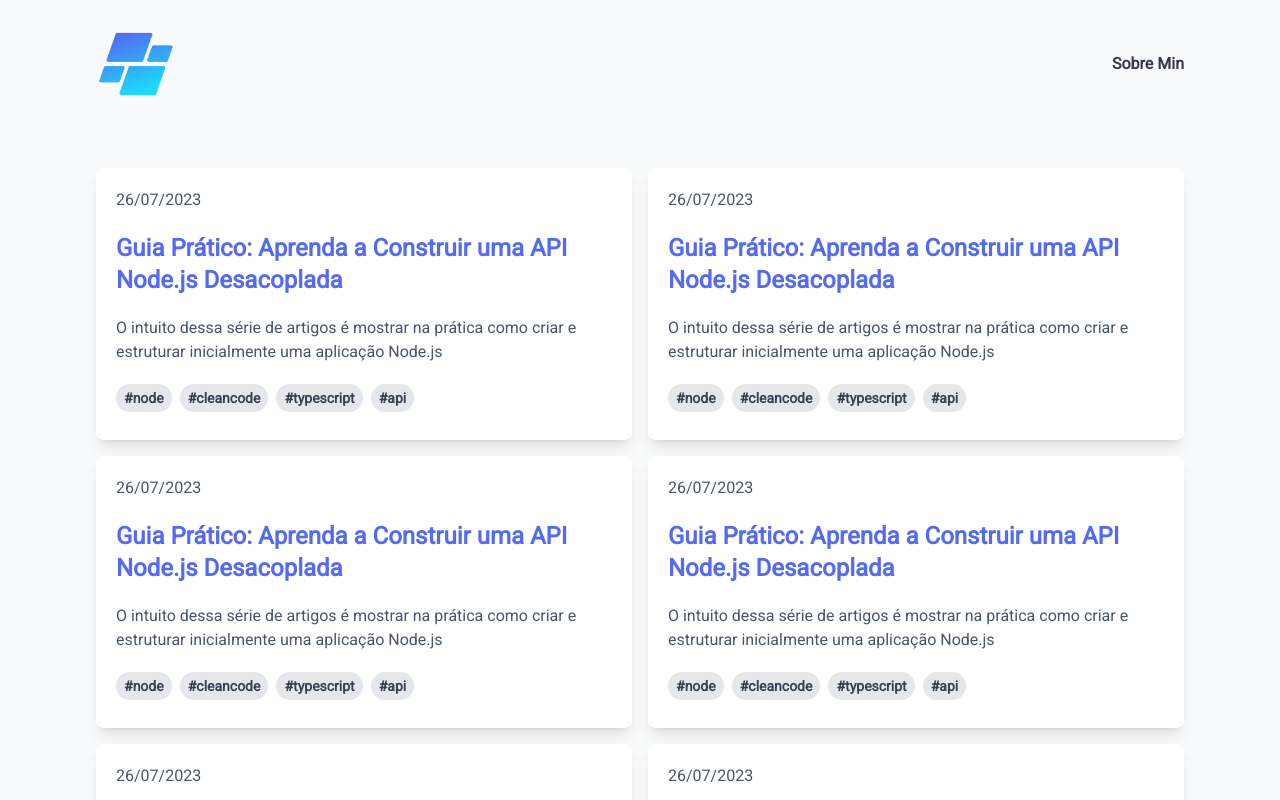
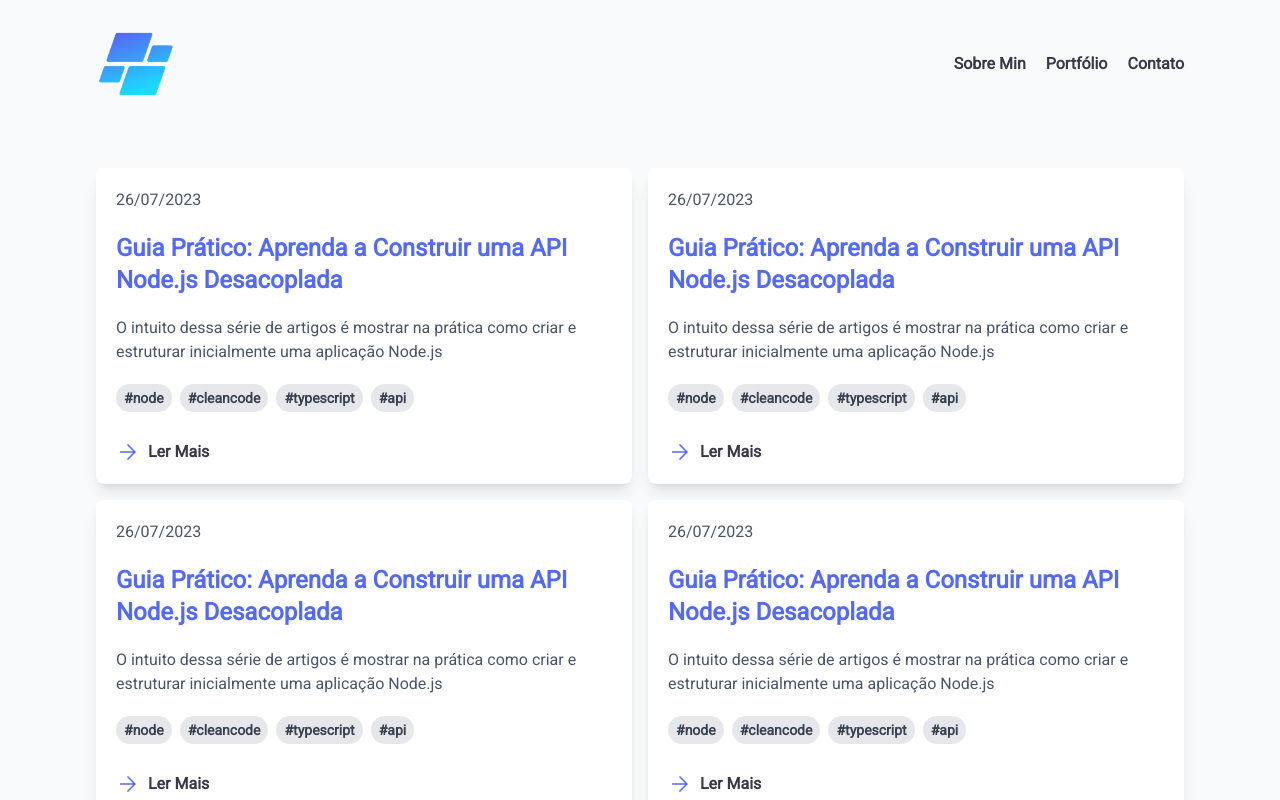
Before and after one commit to zorasantos/zorasantos.dev, a Next.js app: page / in a window 1280 px wide. Shown: the top 800 px of the page. Built offline with nearby package versions, Linux system fonts and the light colour scheme.

Commit message:
feat: read more in post card

```diff
--- a/src/components/Header/index.tsx
+++ b/src/components/Header/index.tsx
@@ -8,7 +8,11 @@ export default function Header() {
     <Link href="/">
       <Image alt="logo" src={Logo} className="w-20 h-16" />
     </Link>
-    <a href="" className="text-[#3A3748] font-semibold cursor-pointer">Sobre Min</a>
+    <nav className="flex gap-5">
+      <a href="" className="text-[#3A3748] font-semibold cursor-pointer">Sobre Min</a>
+      <a href="" className="text-[#3A3748] font-semibold cursor-pointer">Portfólio</a>
+      <a href="" className="text-[#3A3748] font-semibold cursor-pointer">Contato</a>
+    </nav>
   </header>
   )
 }
--- a/src/components/PostCard/index.tsx
+++ b/src/components/PostCard/index.tsx
@@ -1,3 +1,6 @@
+import Image from "next/image";
+import arrow_forward from "../../../public/arrow_forward.svg"
+
 interface PostCardProps {
   title: string;
   date: string;
@@ -16,6 +19,10 @@ export default function PostCard(props: PostCardProps) {
           <p key={tag + index} className="inline-block bg-gray-200 rounded-full px-2 py-1 text-sm font-semibold text-gray-700 mr-2 mb-2">#{tag}</p>
         ))}
       </div>
+      <div className="flex gap-2">
+        <Image alt="icon arrow forward" src={arrow_forward} className="w-6" />
+        <span className="text-[#3A3748] font-semibold">Ler Mais</span>
+      </div>
     </div>
   )
 }
```
Also changed, not shown: package.json (+6 -6 lines), public/arrow_forward.svg (added).
